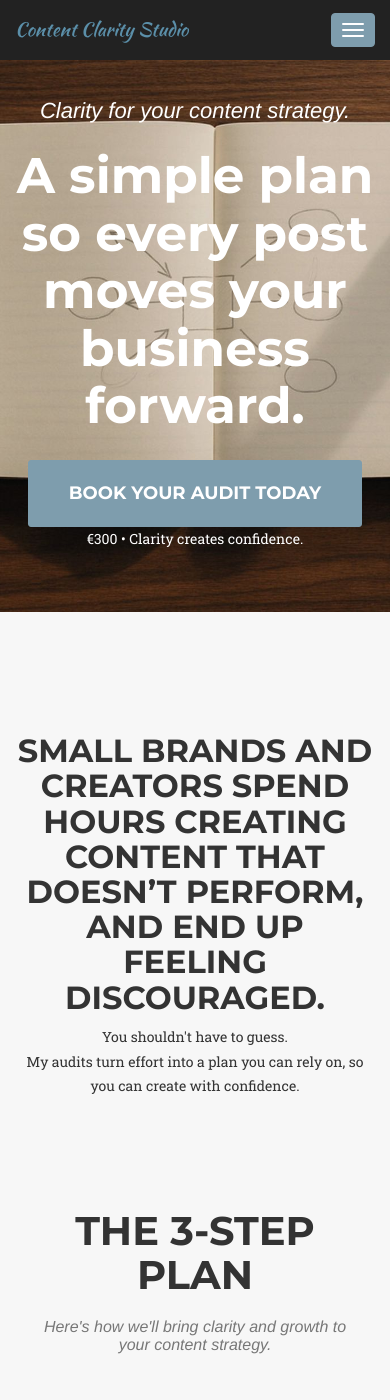
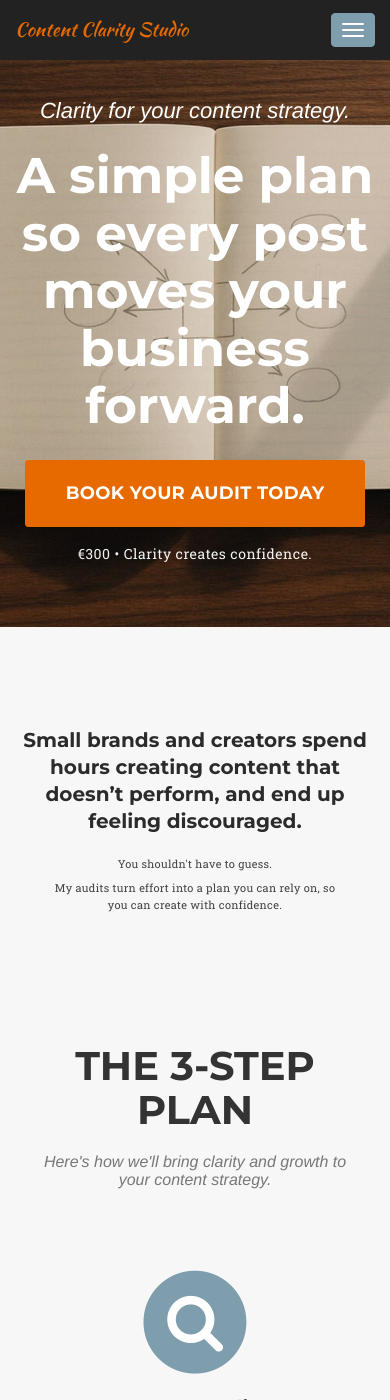
Before and after one commit to ContentClarityStudio/contentclaritystudio.github.io, a Jekyll site: the page built from index.html, in a window 390 px wide and 1400 px high. Built offline with Jekyll 4.4.1, drawn with Linux system fonts in a browser that asks for light colours; some web fonts are replaced.

Commit message:
Update overrides.css

```diff
--- a/css/overrides.css
+++ b/css/overrides.css
@@ -1,9 +1,3 @@
- (cd "$(git rev-parse --show-toplevel)" && git apply --3way <<'EOF'
-diff --git a/css/overrides.css b/css/overrides.css
-index f459a8711d4412c156663500735d95e1305184ce..f48e930c84d7f1ce8bfbbb26f48299cebd1b7591 100644
---- a/css/overrides.css
-+++ b/css/overrides.css
-@@ -1,159 +1,167 @@
 /* ---- Custom tweaks ---- */
 
 /* Hero heading tweaks */
@@ -28,17 +22,6 @@ index f459a8711d4412c156663500735d95e1305184ce..f48e930c84d7f1ce8bfbbb26f48299ce
 }
 @media (max-width:576px){ .hero-subtext { font-size: 1.4rem; } }
 
-+/* CTA design tokens so primary/secondary palettes stay in one place */
-+:root {
-+  --cta-primary-bg: #e66a00;
-+  --cta-primary-bg-hover: #cc5f00;
-+  --cta-primary-text: #fff;
-+  --cta-secondary-border: #5b8fa9;
-+  --cta-secondary-text: #5b8fa9;
-+  --cta-secondary-hover-bg: #5b8fa9;
-+  --cta-secondary-hover-text: #fff;
-+}
-+
 /* Keep original gold ONLY for non-CTA primary buttons */
 .navbar-nav > li > .btn.btn-primary:not(.btn-cta) {
   background-color: #fed136;
@@ -57,24 +40,18 @@ index f459a8711d4412c156663500735d95e1305184ce..f48e930c84d7f1ce8bfbbb26f48299ce
    (single, de-duplicated definition)
 --------------------------------------------------------- */
 .btn.btn-primary.btn-cta {
--  background-color: #e66a00;
--  border-color: #e66a00;
--  color: #fff;
-+  background-color: var(--cta-primary-bg);
-+  border-color: var(--cta-primary-bg);
-+  color: var(--cta-primary-text);
+  background-color: #e66a00;
+  border-color: #e66a00;
+  color: #fff;
   font-weight: 700;
   letter-spacing: 0.3px;
   transition: all .2s ease-in-out;
 }
 .btn.btn-primary.btn-cta:hover,
 .btn.btn-primary.btn-cta:focus {
--  background-color: #cc5f00;
--  border-color: #cc5f00;
--  color: #fff;
-+  background-color: var(--cta-primary-bg-hover);
-+  border-color: var(--cta-primary-bg-hover);
-+  color: var(--cta-primary-text);
+  background-color: #cc5f00;
+  border-color: #cc5f00;
+  color: #fff;
   transform: translateY(-1px);
   box-shadow: 0 3px 10px rgba(0,0,0,.25);
 }
@@ -85,42 +62,23 @@ index f459a8711d4412c156663500735d95e1305184ce..f48e930c84d7f1ce8bfbbb26f48299ce
 .navbar-nav > li { margin: 0 12px; }
 .navbar-nav > li:first-child { margin-left: 0; }
 
-+/* Give the CTA list item a little extra breathing room */
-+.navbar-nav > li.nav-cta {
-+  margin-left: 24px;
-+}
-+.navbar-nav > li.nav-cta:first-child { margin-left: 0; }
-+
 /* Make the navbar CTA the SAME HEIGHT as the tabs */
--.navbar-nav > li.nav-cta > a.btn.btn-cta {
--  /* Tabs in Bootstrap nav are ~50px tall: padding 15/15 + line-height 20 */
--  padding: 15px 18px;     /* match vertical padding to tabs */
--  line-height: 20px;      /* aligns text baseline like tabs */
--  font-size: 14px;        /* same visual scale as nav links */
--  margin: 0;              /* remove vertical margins so heights match exactly */
--  border-radius: 3px;     /* match tab radius */
-+.navbar-default .navbar-nav > li.nav-cta > a.btn.btn-cta {
-+  /* Tabs in Bootstrap nav are ~50px tall: padding 15/15 + line-height 20.
-+     Account for the CTA button's 1px border on each side by trimming
-+     one pixel from the top/bottom padding so the rendered height matches. */
-+  display: block !important;      /* override .btn inline-block so it fills the li */
-+  padding: 14px 20px !important;  /* match visual height (50px) including borders */
-+  line-height: 20px !important;   /* aligns text baseline like tabs */
-+  font-size: 14px !important;     /* same visual scale as nav links */
-+  border-radius: 3px;             /* match tab radius */
-+  color: var(--cta-primary-text) !important;
+.navbar-nav > li.nav-cta > a.btn.btn-cta {
+  /* Tabs in Bootstrap nav are ~50px tall: padding 15/15 + line-height 20 */
+  padding: 15px 18px;     /* match vertical padding to tabs */
+  line-height: 20px;      /* aligns text baseline like tabs */
+  font-size: 14px;        /* same visual scale as nav links */
+  margin: 0;              /* remove vertical margins so heights match exactly */
+  border-radius: 3px;     /* match tab radius */
 }
 
 /* Collapse tweaks (mobile) */
 @media (max-width:767px){
   .navbar-nav > li { margin: 0; }
--  .navbar-nav > li.nav-cta > a.btn.btn-cta {
--    display: block;
--    margin: 10px 0;      /* breathing room when stacked */
--    padding: 12px 18px;  /* slightly smaller in the stack */
-+  .navbar-nav > li.nav-cta { margin: 10px 0; }
-+  .navbar-default .navbar-nav > li.nav-cta > a.btn.btn-cta {
-+    padding: 12px 20px;  /* slightly smaller in the stack */
+  .navbar-nav > li.nav-cta > a.btn.btn-cta {
+    display: block;
+    margin: 10px 0;      /* breathing room when stacked */
+    padding: 12px 18px;  /* slightly smaller in the stack */
   }
 }
 
@@ -171,10 +129,8 @@ index f459a8711d4412c156663500735d95e1305184ce..f48e930c84d7f1ce8bfbbb26f48299ce
 /* Secondary (calm) outline button */
 .btn.btn-secondary{
   background-color:transparent;
--  border:2px solid #5b8fa9;
--  color:#5b8fa9;
-+  border:2px solid var(--cta-secondary-border);
-+  color:var(--cta-secondary-text);
+  border:2px solid #5b8fa9;
+  color:#5b8fa9;
   font-weight:600;
   letter-spacing:.3px;
   padding:12px 26px;
@@ -184,24 +140,28 @@ index f459a8711d4412c156663500735d95e1305184ce..f48e930c84d7f1ce8bfbbb26f48299ce
 }
 .btn.btn-secondary:hover,
 .btn.btn-secondary:focus{
--  background-color:#5b8fa9; color:#fff;
-+  background-color:var(--cta-secondary-hover-bg); color:var(--cta-secondary-hover-text);
+  background-color:#5b8fa9; color:#fff;
 }
 #problem .btn.btn-secondary{ margin-top:8px; margin-bottom:8px; }
 @media (max-width:576px){
   .btn.btn-secondary{ padding:10px 22px; font-size:.95rem; }
 }
--
--/* FINAL FIX: make navbar CTA fill the li like other nav links */
--.navbar-default .navbar-nav > li.nav-cta > a.btn.btn-cta {
--  display: block !important;      /* make it fill the li vertically */
--  padding-top: 15px !important;   /* match Bootstrap nav link padding */
--  padding-bottom: 15px !important;
--  line-height: 20px !important;   /* same text line height */
--  font-size: 14px !important;
--  margin: 0 !important;
--  border-radius: 3px;
--}
 
-EOF
-)
+/* --- FINAL OVERRIDE: make navbar CTA exactly same height as tabs --- */
+.navbar-default .navbar-nav > li.nav-cta > a.btn.btn-cta {
+  padding: 15px 18px !important;  /* same vertical padding as tabs */
+  line-height: 20px !important;   /* aligns text baseline */
+  font-size: 14px !important;     /* same visual scale as nav links */
+  margin: 0 !important;           /* no extra vertical margins */
+  border-radius: 3px;             /* match tab radius */
+}
+/* FINAL FIX: make navbar CTA fill the li like other nav links */
+.navbar-default .navbar-nav > li.nav-cta > a.btn.btn-cta {
+  display: block !important;      /* make it fill the li vertically */
+  padding-top: 15px !important;   /* match Bootstrap nav link padding */
+  padding-bottom: 15px !important;
+  line-height: 20px !important;   /* same text line height */
+  font-size: 14px !important;
+  margin: 0 !important;
+  border-radius: 3px;
+}
```
Lines whose indentation alone changed are shown as unchanged.
